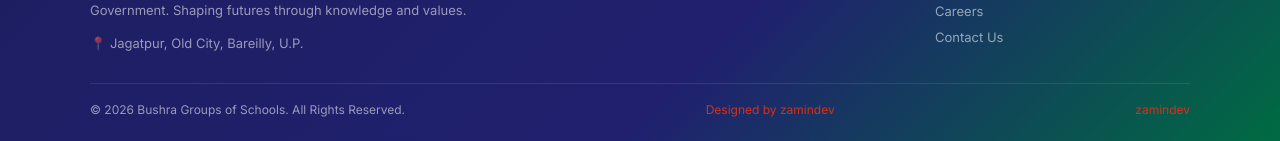
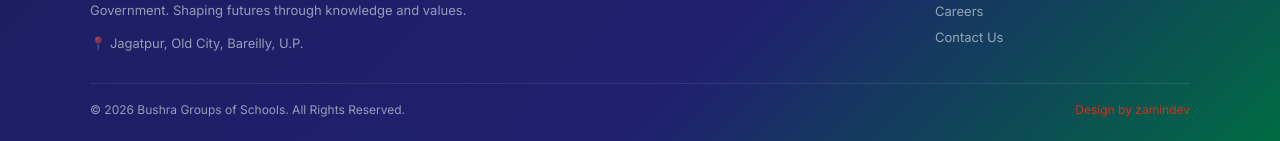
Before and after one commit to pathanzamin53-afk/Demo, a website: page Demo.html in a window 1280 px wide. Shown: the part 11013-11154 px from the top of the page. Drawn offline with nearby package versions, Linux system fonts and the light colour scheme; a web font is replaced by a local one.

Commit message:
Update Demo.html

```diff
--- a/Demo.html
+++ b/Demo.html
@@ -749,8 +749,7 @@
     </div>
     <div class="footer-bottom">
       <span>© 2026 Bushra Groups of Schools. All Rights Reserved.</span>
-      <span><a href="">Designed by zamindev</a></span>
-      <span><a href="https://zamindev.vercel.app/" target="_blank" rel="noopener noreferrer">zamindev</a></span>
+      <span><a href="https://zamindev.vercel.app/" target="_blank" rel="noopener noreferrer">Design by zamindev</a></span>
     </div>
   </div>
 </footer>
```
